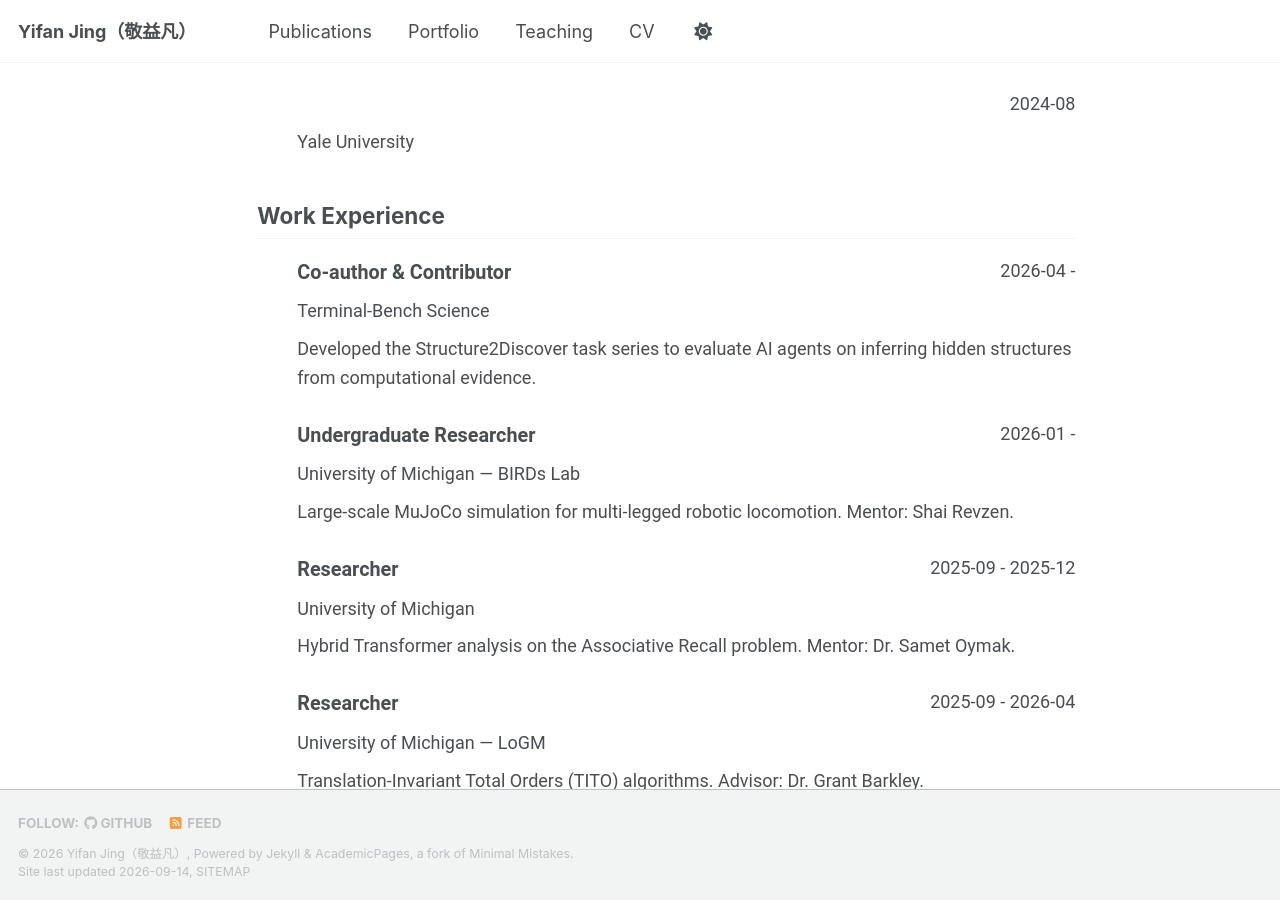
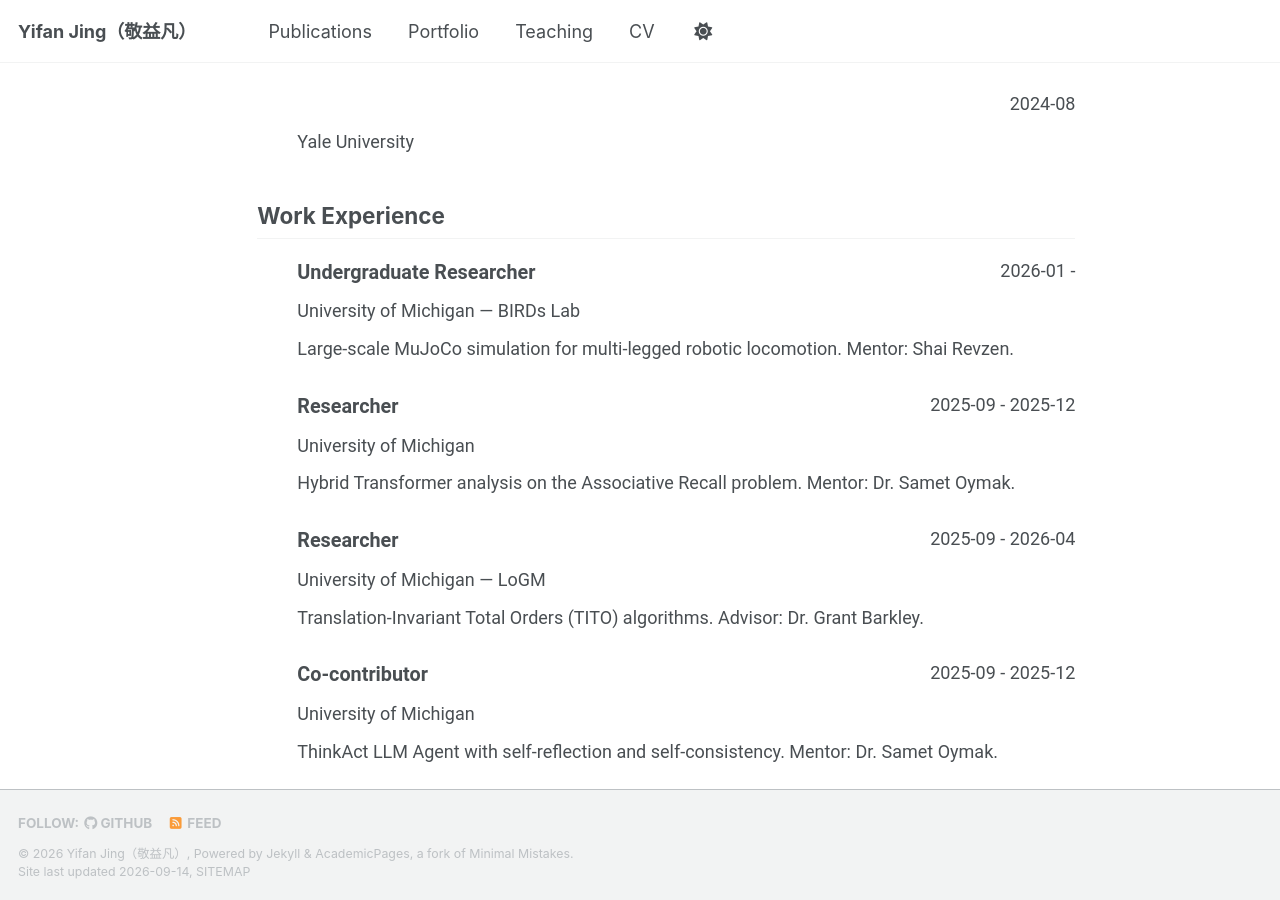
Before and after one commit to Ivann1242/Ivan, a Jekyll site: the page built from _pages/cv-json.md, in a window 1280 px wide and 900 px high, scrolled down 621 px. Built offline with Jekyll 4.4.1, drawn with Linux system fonts in a browser that asks for light colours; a script bundle is joined from its source files by our own code; library files that are not in the unit come from our copies; some of the changed text lies outside the part shown.

Commit message:
Update resume and remove Terminal-Bench Science content

```diff
--- a/_data/cv.json
+++ b/_data/cv.json
@@ -21,15 +21,6 @@
     ]
   },
   "work": [
-    {
-      "company": "Terminal-Bench Science",
-      "position": "Co-author & Contributor",
-      "website": "https://www.tbench.ai/news/tb-science-announcement",
-      "startDate": "2026-04",
-      "endDate": "",
-      "summary": "Developed the Structure2Discover task series to evaluate AI agents on inferring hidden structures from computational evidence.",
-      "highlights": []
-    },
     {
       "company": "University of Michigan — BIRDs Lab",
       "position": "Undergraduate Researcher",
@@ -120,13 +111,6 @@
   ],
   "portfolio": [
     {
-      "name": "Terminal-Bench Science — Structure2Discover",
-      "category": "portfolio",
-      "date": "2026-04-01",
-      "url": "https://www.tbench.ai/news/tb-science-announcement",
-      "description": "Benchmark tasks for AI scientific structure discovery."
-    },
-    {
       "name": "Hybrid Transformer Analysis — Associative Recall",
       "category": "portfolio",
       "date": "2025-12-01",
--- a/_pages/cv-json.md
+++ b/_pages/cv-json.md
@@ -12,6 +12,6 @@ redirect_from:
 {% include cv-template.html %}
 
 <div class="cv-download-links">
-  <a href="{{ base_path }}/files/cv.pdf" class="btn btn--primary">Download CV as PDF</a>
+  <a href="{{ base_path }}/files/Yifan_Jing_Research_Resume.pdf" class="btn btn--primary">Download CV as PDF</a>
   <a href="{{ base_path }}" class="btn btn--inverse">View Markdown CV</a>
 </div>
--- a/_pages/cv.md
+++ b/_pages/cv.md
@@ -18,10 +18,6 @@ Education
 
 Research Experience
 ======
-* **Terminal-Bench Science** — Co-author & Contributor (Apr 2026 – Present)
-  * Developed the Structure2Discover task series to evaluate AI agents on inferring hidden structures from computational evidence.
-  * [Project announcement](https://www.tbench.ai/news/tb-science-announcement)
-
 * **Hybrid Transformer Analysis in Induction Head Problem** — University of Michigan (Sep 2025 – Dec 2025)
   * Mentor: Dr. Samet Oymak
   * Studied generalization of sequence models on the Associative Recall task; proposed hybrid SSM + attention architectures.
```
Also changed, not shown: _pages/about.md (+1 -4 lines), _portfolio/2026-terminal-bench-science.md (deleted, +0 -14 lines), 1 other file.
